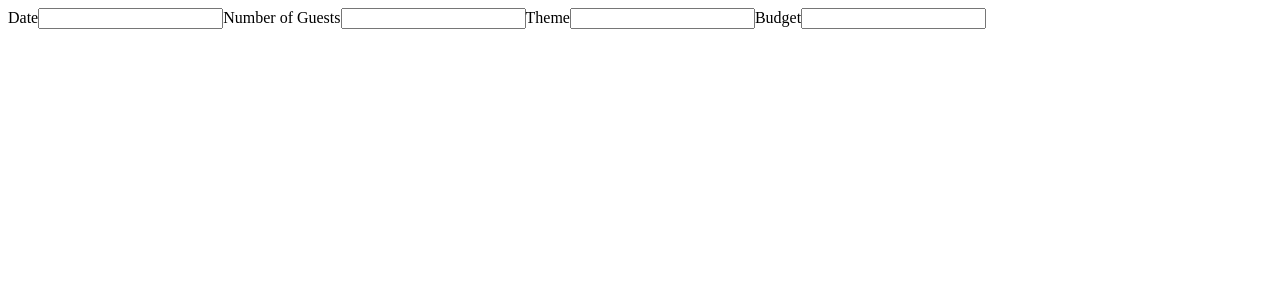
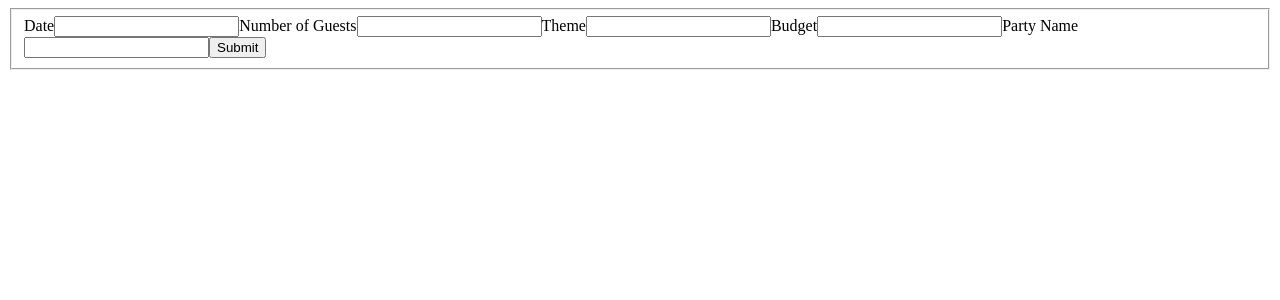
Before and after one commit to bw-party-planner-july-2019/fe-party-planner, a React (Create React App) app: page / in a window 1280 px wide. Shown: the top 300 px of the page. Built offline with nearby package versions, Linux system fonts and the light colour scheme.

Commit message:
Form halfway

```diff
--- a/src/components/Form.jsx
+++ b/src/components/Form.jsx
@@ -1,26 +1,68 @@
-import React from 'react';
+import React, {useState} from 'react';
 export default function Date(props) {
+    const [state, setState] = useState({ Date: "", N_of_guests: "", Theme: "", Budget: "", Party_name: "" });
+
+    function handleChange(event) {
+         const updatedState = { ...state, [event.target.name]: event.target.value };
+             setState(updatedState)
+    }
+    function handleSubmit(event) {
+        event.preventDefault()
+        console.log("state ", state);
+
+    }
     return (
       <div className="Date">
-        <form>
-          <field>
+        <form onSubmit={handleSubmit}>
+          <fieldset>
               <label>
                Date
-                  <input/>
+                  <input
+                  type="text"
+                  name= "Date"
+                  value={state.Date}
+                  onChange={handleChange}
+                  />
               </label>
               <label>
                   Number of Guests
-                  <input/>
+                  <input
+                  type="text"
+                  name="N_of_guests"
+                  value={state.N_of_guests}
+                  onChange={handleChange}
+                  />
               </label>
               <label>
                   Theme
-                  <input/>
+                  <input
+                  type="text"
+                  name="Theme"
+                  value={state.Theme}
+                  onChange={handleChange}
+                  />
               </label>
               <label>
                   Budget
-                  <input/>
+                  <input
+                  type="text"
+                  name="Budget"
+                  value={state.Budget}
+                  onChange={handleChange}
+                  />
               </label>
-              </field>
+              <label>
+                  Party Name
+                  <input
+                  type="text"
+                  name="Party_name"
+                  value={state.Party_name}
+                  onChange={handleChange}
+                  />
+              </label>
+              <button type="submit">Submit</button>
+              </fieldset>
+
         </form>
       </div>
     );
```
